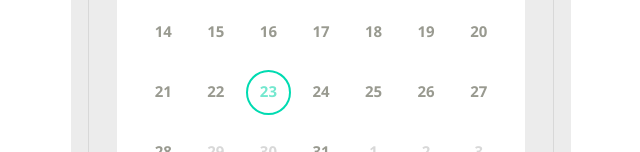
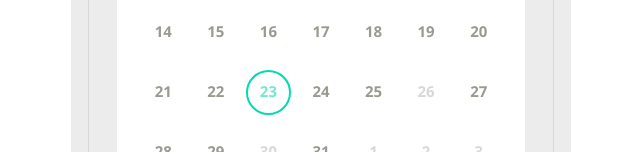
Before and after one commit to PrzemyslawMatlega/eoubowie, a Vue app: page / in a window 1280 px wide. Shown: the part 648-800 px from the top of the page, without its empty margins (129-769 px from the left). Built offline with nearby package versions, Linux system fonts and the light colour scheme.

Commit message:
add date range validation

```diff
--- a/src/components/BookingForm.vue
+++ b/src/components/BookingForm.vue
@@ -31,11 +31,6 @@ export default {
     BookingFormInfo,
     DatePicker
   },
-  // created() {
-  //   function validateDateRange(dateFrom, dateTo, unavailableDates) {
-  //     // @TODO
-  //   }
-  // },
   props: {
     price: {
       type: Number,
@@ -75,8 +70,60 @@ export default {
       formData: {
         dateFrom: '',
         dateTo: ''
+      },
+      dateRange: true
+    }
+  },
+  created() {
+    function validateDateRange(from, to, unavailableDates) {
+      let isValid = true
+      if (from === '' || to === '') return isValid
+
+      const dateArr = [from, to].map(el => {
+        if (typeof el === 'string') {
+          const dateArr = el.split('-')
+          return new Date(
+            parseInt(dateArr[2]),
+            parseInt(dateArr[1]) - 1,
+            parseInt(dateArr[0])
+          )
+        } else return el
+      })
+
+      const unavailableArr = unavailableDates.map(el => {
+        if (typeof el === 'string') {
+          const dateArr = el.split('-')
+          return new Date(
+            parseInt(dateArr[2]),
+            parseInt(dateArr[1]) - 1,
+            parseInt(dateArr[0])
+          )
+        } else return el
+      })
+
+      function getDaysArr(start, end) {
+        let arr = []
+        for (
+          let dt = new Date(start);
+          dt <= end;
+          dt.setDate(dt.getDate() + 1)
+        ) {
+          arr.push(new Date(dt))
+        }
+        return arr
       }
+
+      isValid = !getDaysArr(dateArr[0], dateArr[1]).some(day => {
+        return unavailableArr.some(el => el.getTime() === day.getTime())
+      })
+
+      return isValid
     }
+    this.dateRange = validateDateRange(
+      this.dateFrom,
+      this.dateTo,
+      this.unavailableDates
+    )
   }
 }
 </script>
--- a/src/data/data.json
+++ b/src/data/data.json
@@ -3,10 +3,10 @@
     "currency": "zł",
     "rating": 3.5,
     "votes": 123,
-    "dateFrom": "",
-    "dateTo": "",
+    "dateFrom": "23-03-2021",
+    "dateTo": "28-03-2021",
     "unavailableDates": [
-        "29-03-2021",
+        "26-03-2021",
         "30-03-2021"
     ],
     "calendarSetup": {
```
